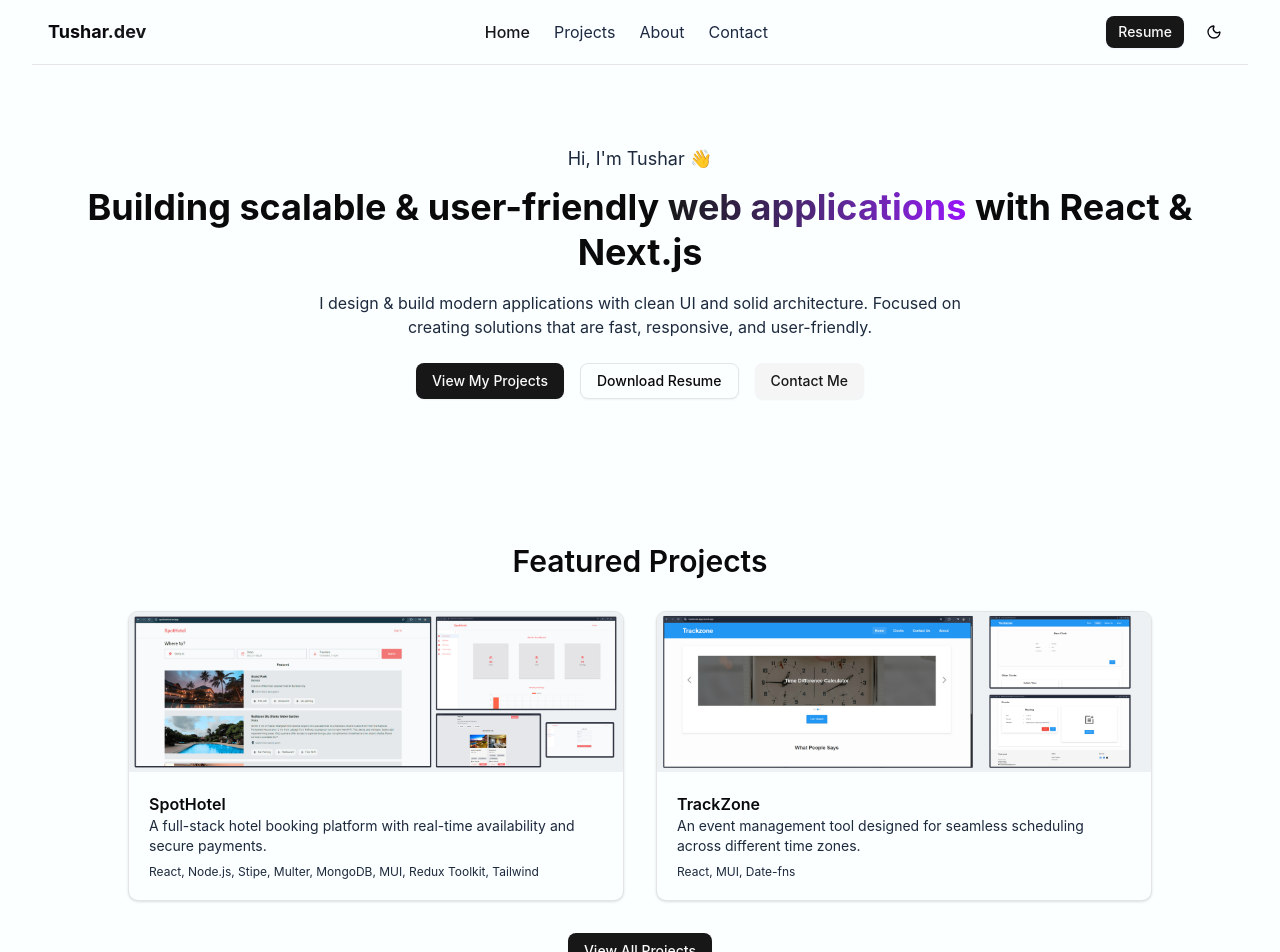
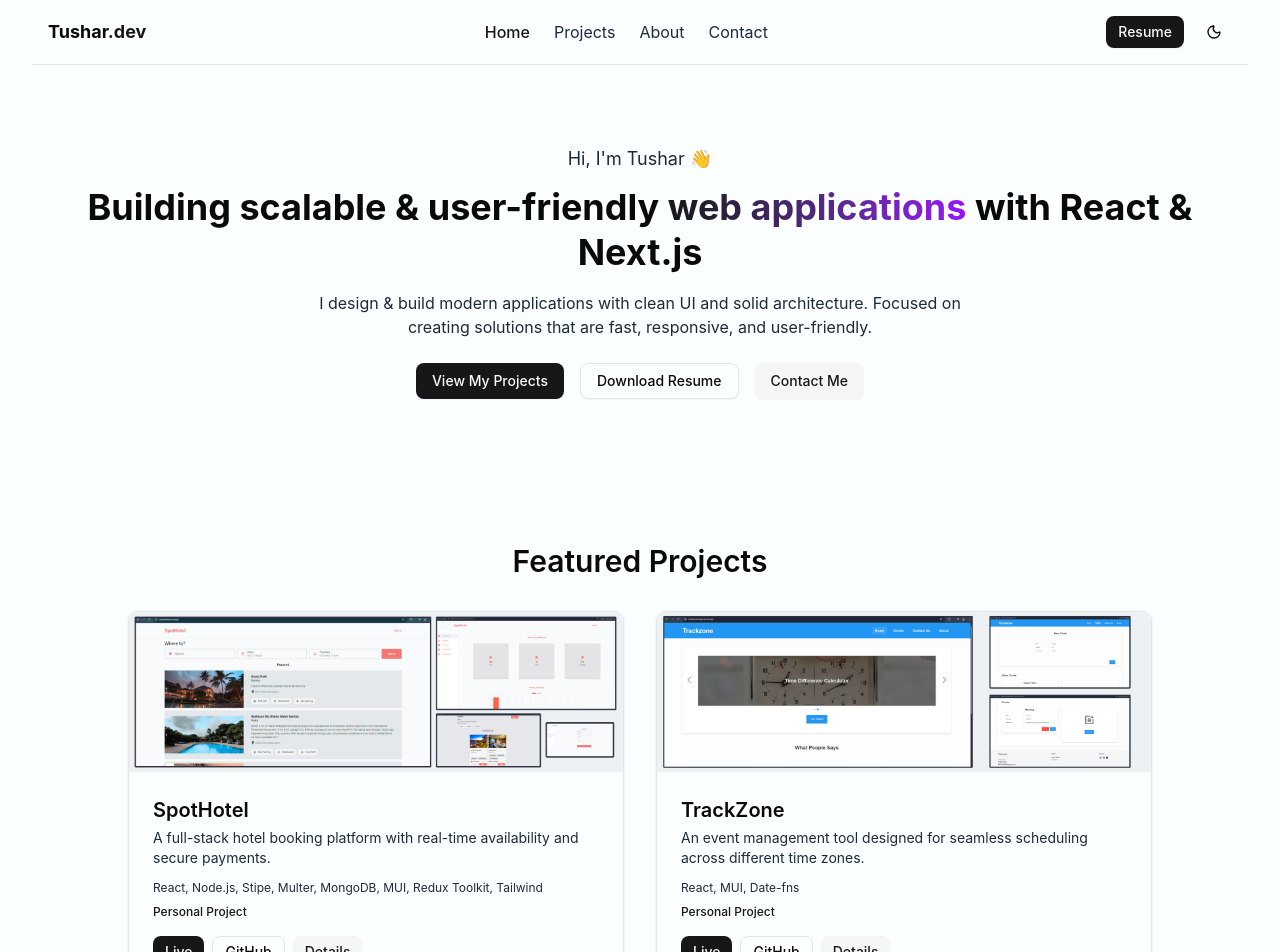
Before and after one commit to asynctushar/asynctushar, a Next.js app: page / in a window 1280 px wide. Shown: the top 952 px of the page. Built offline with nearby package versions, Linux system fonts and the light colour scheme.

Commit message:
fix: project card refactored

```diff
--- a/src/app/page.js
+++ b/src/app/page.js
@@ -3,6 +3,7 @@ import { Button } from "@/components/ui/button";
 import Image from "next/image";
 import { Code, Layout, Server, Wrench, Briefcase, GraduationCap } from "lucide-react";
 import projects from "@/data/projects";
+import ProjectCard from "@/components/project-card";
 
 const HomePage = () => {
 	return (
@@ -44,27 +45,7 @@ const HomePage = () => {
 				<h2 className="mb-8 text-3xl font-semibold text-center">Featured Projects</h2>
 				<div className="grid gap-8 sm:grid-cols-2 max-w-5xl mx-auto">
 					{projects.filter((item => item.featured)).map((project, idx) => (
-						<Link
-							href={project.details} key={idx}
-							className="group rounded-lg border bg-card overflow-hidden shadow-sm transition hover:shadow-md"
-						>
-							<Image
-								src={project.thumbnail}
-								alt={project.title}
-								width={600}
-								height={300}
-								className="w-full h-40 object-cover"
-							/>
-							<div className="p-5">
-								<h3 className="font-semibold group-hover:text-primary">{project.title}</h3>
-								<p className="text-sm text-muted-foreground">
-									{project.description.short}
-								</p>
-								<p className="mt-2 text-xs text-muted-foreground">
-									{project.tech.join(", ")}
-								</p>
-							</div>
-						</Link>
+						<ProjectCard key={idx} project={project} />
 					))}
 				</div>
 
--- a/src/app/projects/page.js
+++ b/src/app/projects/page.js
@@ -1,58 +1,19 @@
-import Link from "next/link";
-import { Button } from "@/components/ui/button";
+import ProjectCard from "@/components/project-card";
 import projects from "@/data/projects";
 
-export default function ProjectsPage() {
+
+const ProjectsPage = () => {
 	return (
 		<section className="container mx-auto py-16">
 			<h1 className="mb-12 text-center text-4xl font-bold">Projects</h1>
 
 			<div className="grid gap-8 sm:grid-cols-2 lg:grid-cols-3">
 				{projects.map((project, idx) => (
-					<div
-						key={idx}
-						className="group rounded-lg border bg-card shadow-sm transition hover:shadow-md flex flex-col"
-					>
-						<img
-							src={project.thumbnail}
-							alt={project.title}
-							className="w-full h-40 object-cover rounded-t-lg"
-						/>
-						<div className="p-6 flex-1 flex flex-col">
-							<h3 className="text-xl font-semibold">
-								{project.title}
-							</h3>
-							<p className="mt-1 text-sm text-muted-foreground flex-1">
-								{project.description.short}
-							</p>
-							<p className="mt-3 text-xs text-muted-foreground">
-								{project.tech.join(", ")}
-							</p>
-							<p className="mt-2 text-xs font-medium text-primary">{project.type}</p>
-
-							<div className="mt-4 flex flex-wrap gap-2">
-								{project.liveUrl && (
-									<Button size="sm" asChild>
-										<Link href={project.liveUrl} target="_blank">
-											Live
-										</Link>
-									</Button>
-								)}
-								{project.githubUrl && (
-									<Button size="sm" variant="outline" asChild>
-										<Link href={project.githubUrl} target="_blank">
-											GitHub
-										</Link>
-									</Button>
-								)}
-								<Button size="sm" variant="secondary" asChild>
-									<Link href={project.details}>Details</Link>
-								</Button>
-							</div>
-						</div>
-					</div>
+					<ProjectCard key={idx} project={project} />
 				))}
 			</div>
 		</section>
 	);
-}
+};
+
+export default ProjectsPage;
--- /dev/null
+++ b/src/components/project-card.jsx
@@ -0,0 +1,50 @@
+import Link from "next/link";
+import { Button } from "@/components/ui/button";
+
+const ProjectCard = ({ project }) => {
+    return (
+        <div
+            className="group rounded-lg border bg-card shadow-sm transition hover:shadow-md flex flex-col"
+        >
+            <img
+                src={project.thumbnail}
+                alt={project.title}
+                className="w-full h-40 object-cover rounded-t-lg"
+            />
+            <div className="p-6 flex-1 flex flex-col">
+                <h3 className="text-xl font-semibold">
+                    {project.title}
+                </h3>
+                <p className="mt-1 text-sm text-muted-foreground flex-1">
+                    {project.description.short}
+                </p>
+                <p className="mt-3 text-xs text-muted-foreground">
+                    {project.tech.join(", ")}
+                </p>
+                <p className="mt-2 text-xs font-medium text-primary">{project.type}</p>
+
+                <div className="mt-4 flex flex-wrap gap-2">
+                    {project.liveUrl && (
+                        <Button size="sm" asChild>
+                            <Link href={project.liveUrl} target="_blank">
+                                Live
+                            </Link>
+                        </Button>
+                    )}
+                    {project.githubUrl && (
+                        <Button size="sm" variant="outline" asChild>
+                            <Link href={project.githubUrl} target="_blank">
+                                GitHub
+                            </Link>
+                        </Button>
+                    )}
+                    <Button size="sm" variant="secondary" asChild>
+                        <Link href={project.details}>Details</Link>
+                    </Button>
+                </div>
+            </div>
+        </div>
+    );
+};
+
+export default ProjectCard;
```
